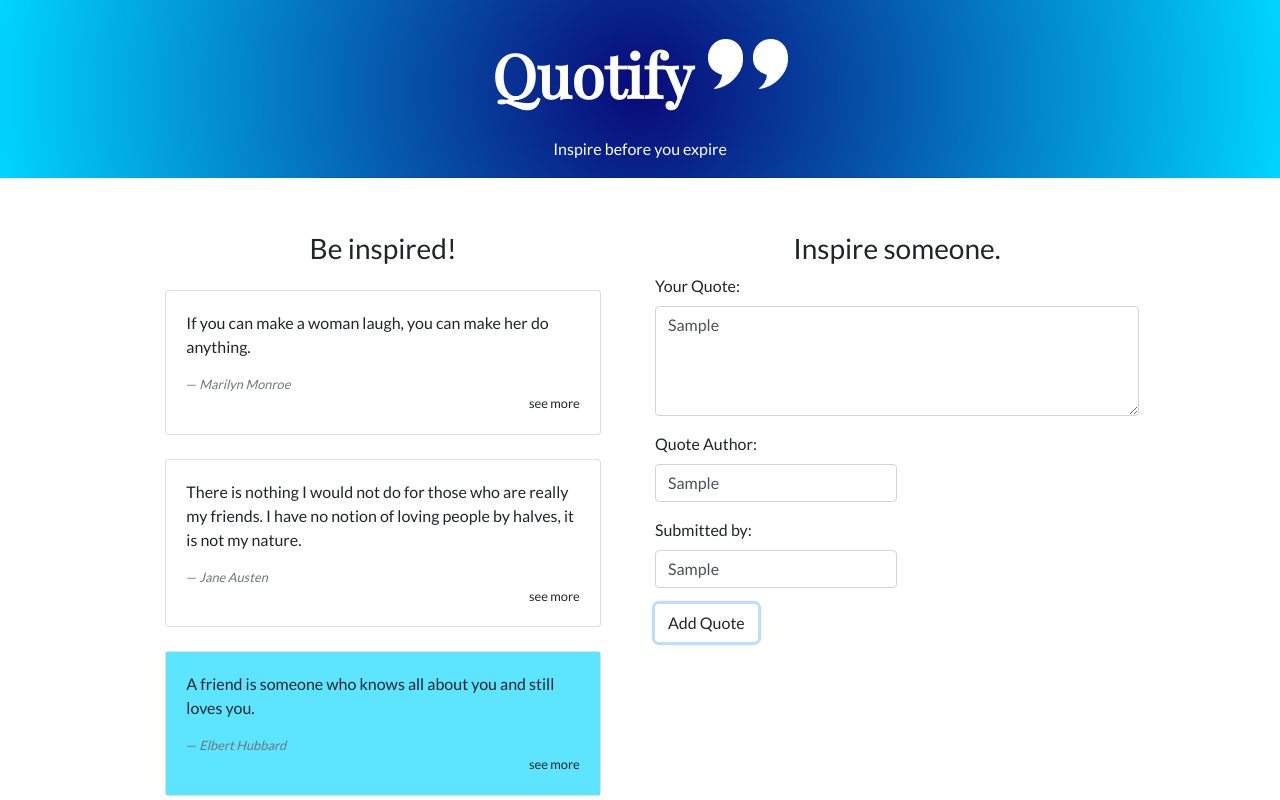
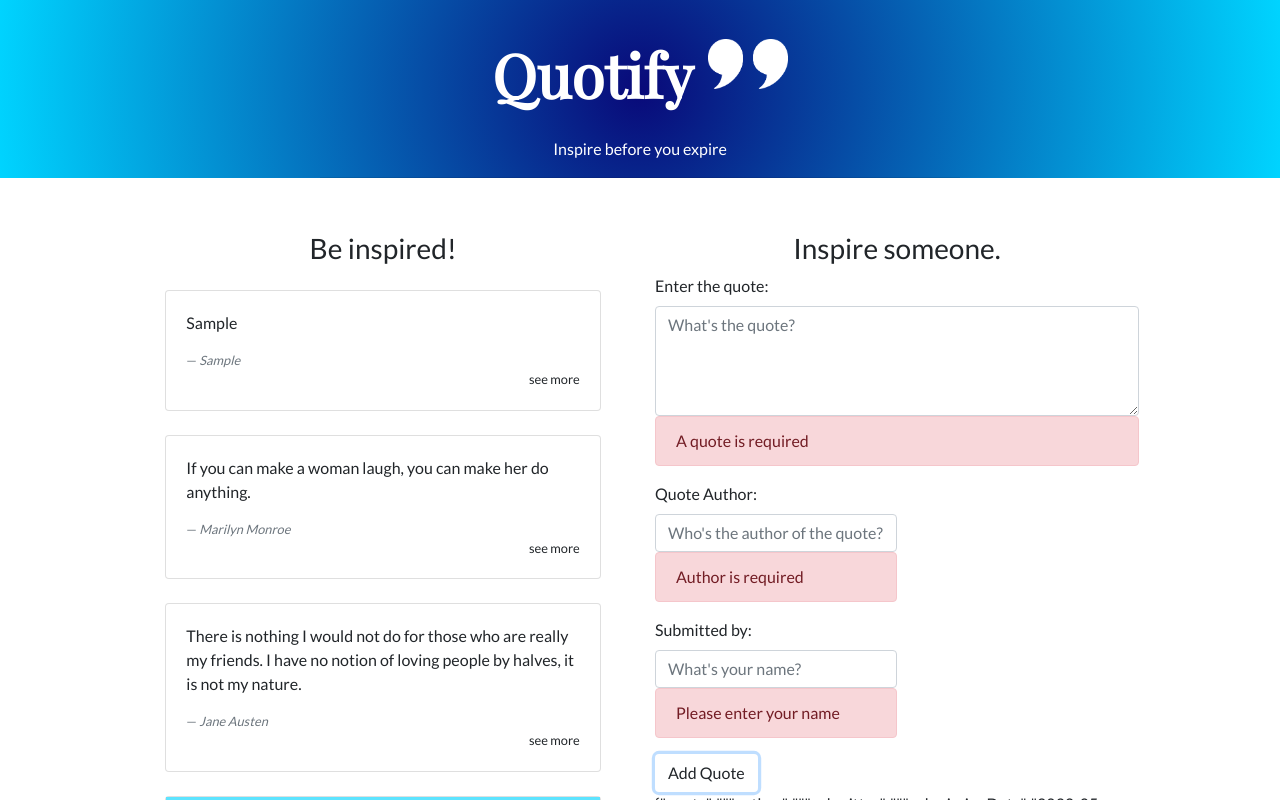
Before and after one commit to lornakamau/Quotify, an Angular app: page / in a window 1280 px wide. Both pictures are taken after typing "Sample", "Sample", "Sample" into the empty fields and a click on the button "Add Quote". Shown: the top 800 px of the page. Built offline with nearby package versions, Linux system fonts and the light colour scheme.

Commit message:
add function that allows form inputs to be appended

```diff
--- a/src/app/components/quote-form/quote-form.component.html
+++ b/src/app/components/quote-form/quote-form.component.html
@@ -1,18 +1,19 @@
-<form #quoteForm='ngForm'>
+<form (ngSubmit)='submitQuote(quoteForm)' #quoteForm='ngForm'>
     <div class="form-group">
-        <label for="quote">Your Quote:</label>
-        <textarea class="form-control" id="quote" rows="4" required></textarea><!--</textarea>[(ngModel)]="newquotes.quote" name="quote" #quote='ngModel' placeholder="The quote..."-->
-        <!--div [hidden]="quote.valid || quote.pristine" class="alert alert-danger">A quote is required</div-->
+        <label for="quote">Enter the quote:</label>
+        <textarea class="form-control" id="quote" rows="4" required [(ngModel)]="newQuote.quote" name="quote" #quote='ngModel' placeholder="What's the quote?"></textarea>
+        <div [hidden]="quote.valid || quote.pristine" class="alert alert-danger">A quote is required</div>
     </div>
     <div class="form-group">
         <label for="author">Quote Author:</label>
-        <input type="text" required class="form-control" id="author" style="width: 50%"><!--[(ngModel)]="newquotes.author" name="author" #author='ngModel' placeholder="Author's name..."-->
-        <!--div [hidden]="author.valid || author.pristine" class="alert alert-danger" style="width: 50%">Author is required</div-->
+        <input type="text" required class="form-control" id="author" style="width: 50%" [(ngModel)]="newQuote.author" name="author" #author='ngModel' placeholder="Who's the author of the quote?">
+        <div [hidden]="author.valid || author.pristine" class="alert alert-danger" style="width: 50%">Author is required</div>
     </div>
     <div class="form-group">
         <label for="submitter">Submitted by:</label>
-        <input type='text' class="form-control" id="submitter" required style="width: 50%"><!--[(ngModel)]="newquotes.submitter" name="submitter" #submitter='ngModel' placeholder="Your name..."-->
-        <!--div [hidden]="submitter.valid || submitter.pristine" class="alert alert-danger" style="width: 50%">Please enter your name</div-->
+        <input type='text' class="form-control" id="submitter" required style="width: 50%" [(ngModel)]="newQuote.submitter" name="submitter" #submitter='ngModel' placeholder="What's your name?">
+        <div [hidden]="submitter.valid || submitter.pristine" class="alert alert-danger" style="width: 50%">Please enter your name</div>
     </div>
     <button type="submit" class="btn">Add Quote</button>
 </form>
+{{diagnostic}}
--- a/src/app/components/quote-form/quote-form.component.ts
+++ b/src/app/components/quote-form/quote-form.component.ts
@@ -1,4 +1,6 @@
-import { Component, OnInit } from '@angular/core';
+import { Component, OnInit, Output, EventEmitter } from '@angular/core';
+import { Quote } from '../../models/quote';
+import {NgForm} from '@angular/forms'
 
 @Component({
   selector: 'app-quote-form',
@@ -7,6 +9,14 @@ import { Component, OnInit } from '@angular/core';
 })
 export class QuoteFormComponent implements OnInit {
 
+  newQuote = new Quote("","","",new Date(),0,0);
+  @Output() addQuote = new EventEmitter<Quote>();
+
+  submitQuote(form:NgForm){
+    this.addQuote.emit(this.newQuote);
+    this.newQuote = new Quote("","", "", new Date(),0,0)
+  }
+  get diagnostic() { return JSON.stringify(this.newQuote); }
   constructor() { }
 
   ngOnInit(): void {
--- a/src/app/components/quotify/quotify.component.html
+++ b/src/app/components/quotify/quotify.component.html
@@ -28,7 +28,7 @@
         </div>
         <div class="col-md-5">
           <h3 class="text-center">Inspire someone.</h3>
-            <app-quote-form></app-quote-form>
+            <app-quote-form (addQuote)="addNewQuote($event)" ></app-quote-form>
         </div>
         <div class="col-md-1"></div>
     </div>
--- a/src/app/components/quotify/quotify.component.ts
+++ b/src/app/components/quotify/quotify.component.ts
@@ -43,6 +43,10 @@ export class QuotifyComponent implements OnInit {
     highestUpVote = quotesUpvote[0]
     return highestUpVote;
   }
+
+  addNewQuote(quote){
+    this.quotes.unshift(quote)
+  }
   constructor() { }
 
   ngOnInit(): void {
```
